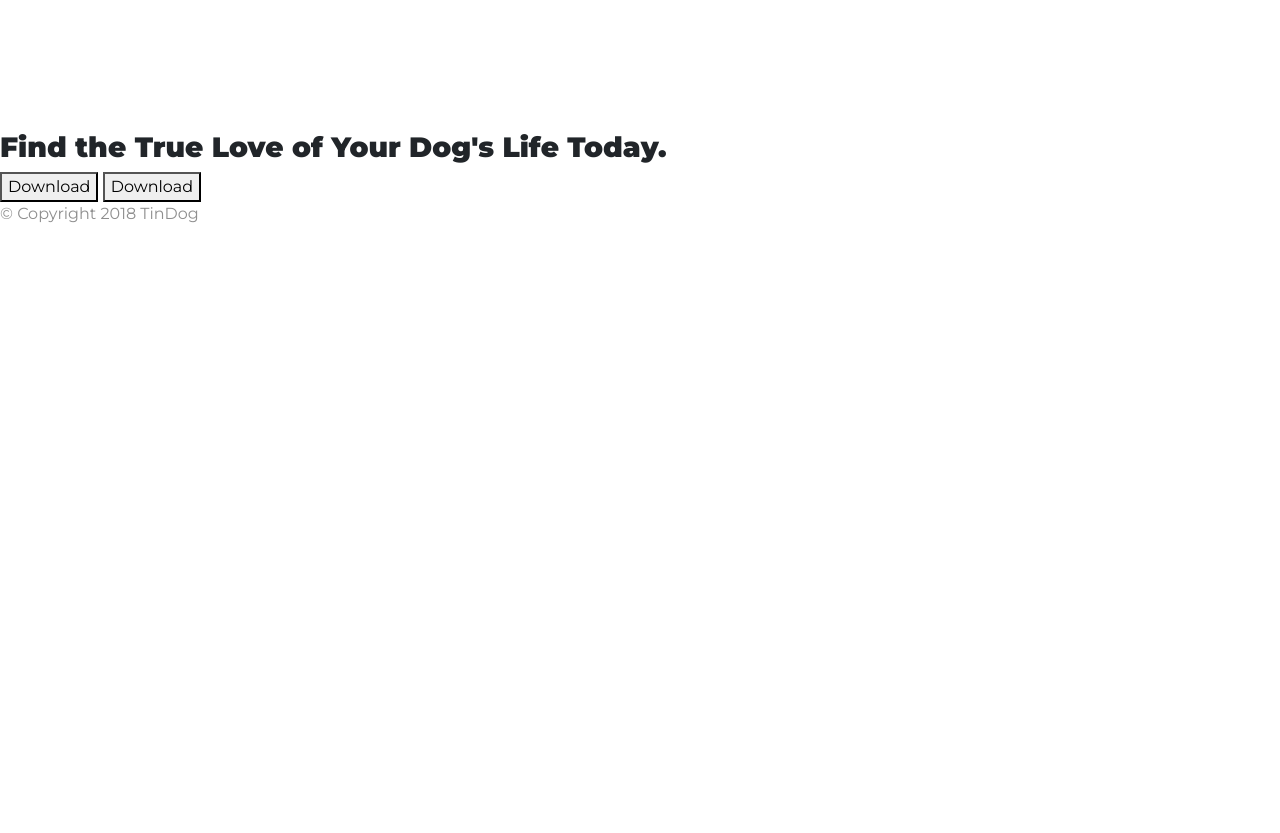
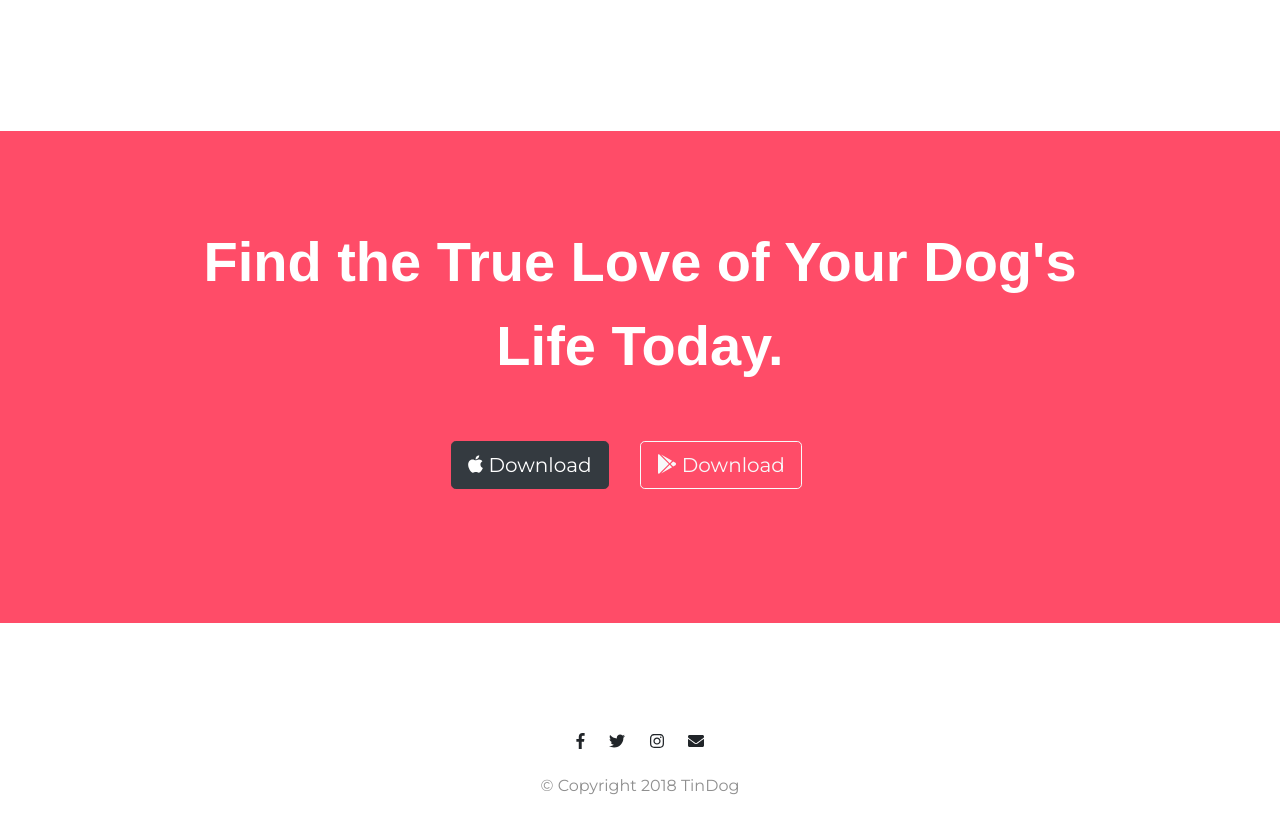
Before and after one commit to Heleanna/-Udemy-Complete-2019-Web-Dev-Course-Test-TinDog, a plain HTML site: page index.html in a window 1280 px wide. Shown: the part 2487-3320 px from the top of the page. Before the commit the page ends 2729 px from the top, so only its background shows below. Drawn offline with nearby package versions, Linux system fonts and the light colour scheme.

Commit message:
Add files via upload

```diff
--- a/css/styles.css
+++ b/css/styles.css
@@ -79,6 +79,10 @@ p {
   padding: 3% 2%;
 }
 
+.social-icon {
+  margin: 20px 10px;
+}
+
 .testimonial-image {
   width: 10%;
   border-radius: 100%;
@@ -96,8 +100,22 @@ p {
   padding: 7% 15%;
 }
 
+.cta-heading {
+  font-family: "Montserrat-Bold", sans-serif;
+  font-weight: 900;
+  font-size: 3.5rem;
+  line-height: 1.5;
+}
+
 
 /* ------------------------ ID -------------------------*/
+
+#cta {
+  background-color: #ff4c68;
+  color: white;
+  padding: 7% 15%;
+  text-align: center;
+}
 
 #title {
   background-color: #ff4c68;
@@ -126,3 +144,19 @@ p {
   padding: 100px;
   text-align: center;
 }
+
+#footer {
+  padding: 7% 15%;
+  text-align: center;
+}
+
+@media (max-width: 1028px) {
+  #title {
+    text-align: center;
+  }
+
+  .title-image {
+    position: static;
+    transform: rotate(0);
+  }
+}
--- a/index.html
+++ b/index.html
@@ -40,13 +40,13 @@
 
           <ul class="navbar-nav ml-auto">
             <li class="nav-item">
-              <a class="nav-link" href="">Contact</a>
+              <a class="nav-link" href="#footer">Contact</a>
             </li>
             <li class="nav-item">
-              <a class="nav-link" href="">Pricing</a>
+              <a class="nav-link" href="#pricing">Pricing</a>
             </li>
             <li class="nav-item">
-              <a class="nav-link" href="">Download</a>
+              <a class="nav-link" href="#cta">Download</a>
             </li>
 
           </ul>
@@ -197,9 +197,12 @@
 
   <section id="cta">
 
-    <h3>Find the True Love of Your Dog's Life Today.</h3>
-    <button type="button">Download</button>
-    <button type="button">Download</button>
+
+      <h3 class="cta-heading">Find the True Love of Your Dog's Life Today.</h3>
+      <button type="button" class="btn btn-dark btn-lg download-button"><i class="fab fa-apple"></i> Download</button>
+      <button type="button" class="btn btn-outline-light btn-lg download-button"><i class="fab fa-google-play"></i> Download</button>
+
+
 
   </section>
 
@@ -208,6 +211,10 @@
 
   <footer id="footer">
 
+    <i class="social-icon fab fa-facebook-f"></i>
+    <i class="social-icon fab fa-twitter"></i>
+    <i class="social-icon fab fa-instagram"></i>
+    <i class="social-icon fas fa-envelope"></i>
     <p>© Copyright 2018 TinDog</p>
 
   </footer>
```
